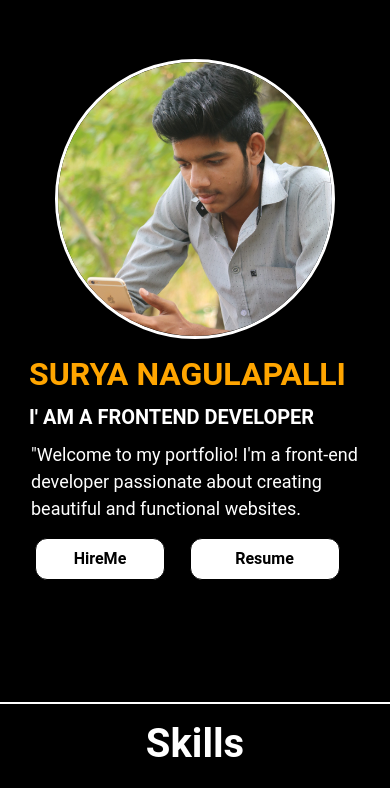
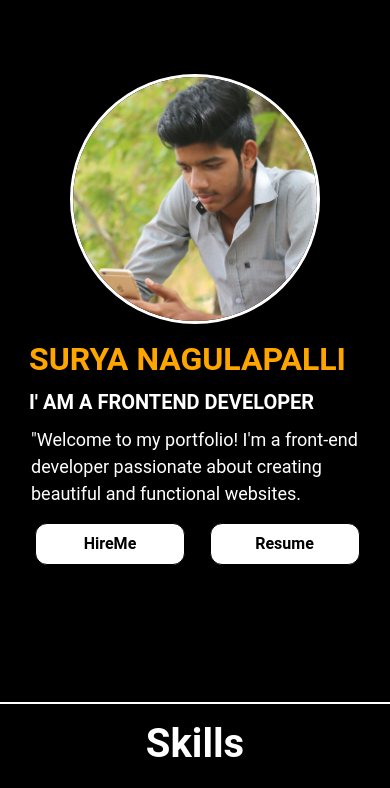
Before and after one commit to SuryaNagulapalli/Myportfolio-, a plain HTML site: page index.html in a window 390 px wide. Shown: the part 56-844 px from the top of the page. Drawn offline with nearby package versions, Linux system fonts and the light colour scheme.

Commit message:
Update style.css

```diff
--- a/style.css
+++ b/style.css
@@ -87,8 +87,8 @@
 @media screen and (max-width:476px){
     .image
     {
-        height: 280px;
-        width: 280px;
+        height: 250px;
+        width: 250px;
         border-radius: 50%;
         border: 3px;
         border-color:white;
@@ -101,7 +101,7 @@
     .button-hire
 {
     background-color: white;
-    width: 130px;
+    width: 150px;
     border: 1px solid black;
     color: black;
     border-radius: 12px;
```
